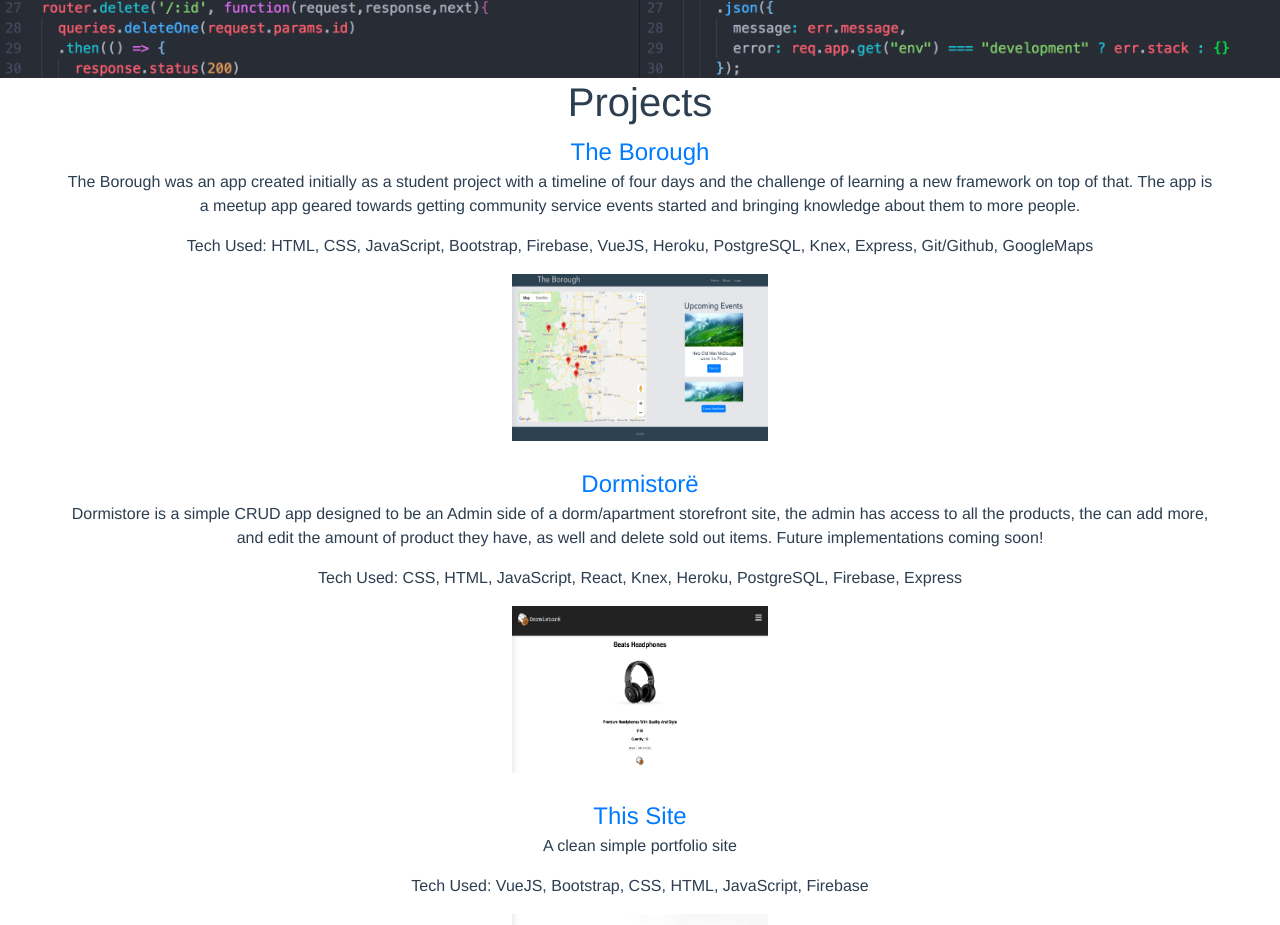
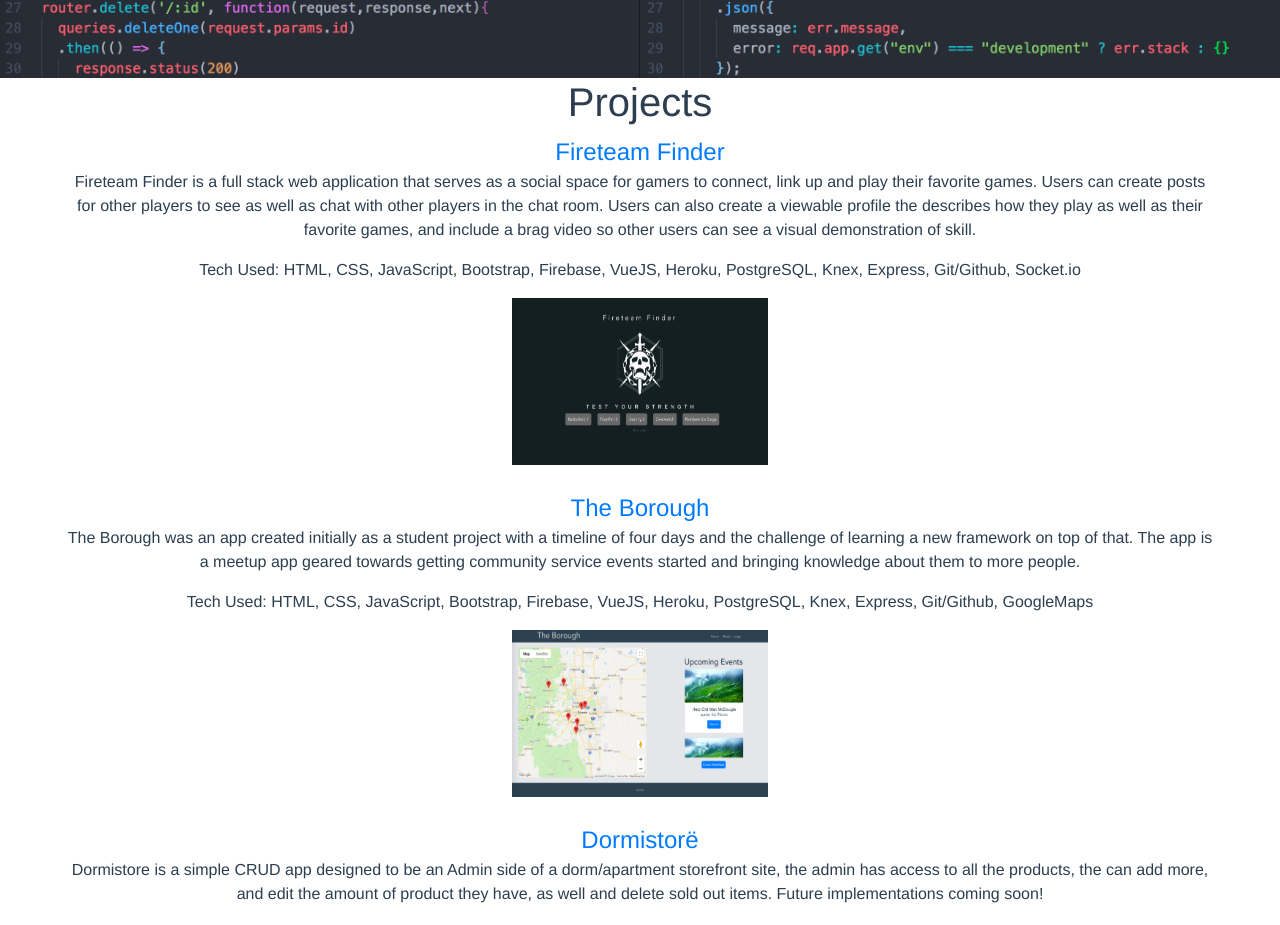
Before and after one commit to WillKirkhope/Portfolio-site, a Vue app in the folder will-kirkhope-portfolio/: page / in a window 1280 px wide. Shown: the part 3100-4025 px from the top of the page. Built offline with nearby package versions, Linux system fonts and the light colour scheme.

Commit message:
added minor addition to projects section

```diff
--- a/will-kirkhope-portfolio/src/components/Projects.vue
+++ b/will-kirkhope-portfolio/src/components/Projects.vue
@@ -4,6 +4,12 @@
 
     </div>
     <h1>Projects</h1>
+    <div class="project">
+      <a href="https://github.com/WillKirkhope/Capstone-FrontEnd">Fireteam Finder</a>
+      <p>Fireteam Finder is a full stack web application that serves as a social space for gamers to connect, link up and play their favorite games. Users can create posts for other players to see as well as chat with other players in the chat room. Users can also create a viewable profile the describes how they play as well as their favorite games, and include a brag video so other users can see a visual demonstration of skill.</p>
+      <p>Tech Used: HTML, CSS, JavaScript, Bootstrap, Firebase, VueJS, Heroku, PostgreSQL, Knex, Express, Git/Github, Socket.io</p>
+      <img src="../assets/FireteamFinder.png" alt="" class="ProjImg">
+    </div>
     <div class="project">
       <a href="https://github.com/WillKirkhope/Borough-FrontEnd/tree/master/borough-fe">The Borough</a>
       <p>The Borough was an app created initially as a student project with a timeline of four days and the challenge of learning a new framework on top of that. The app is a meetup app geared towards getting community service events started and bringing knowledge about them to more people.</p>
```
Also changed, not shown: will-kirkhope-portfolio/src/assets/FireteamFinder.png (added), 1 other file (tests, documents, lock files or other folders).
